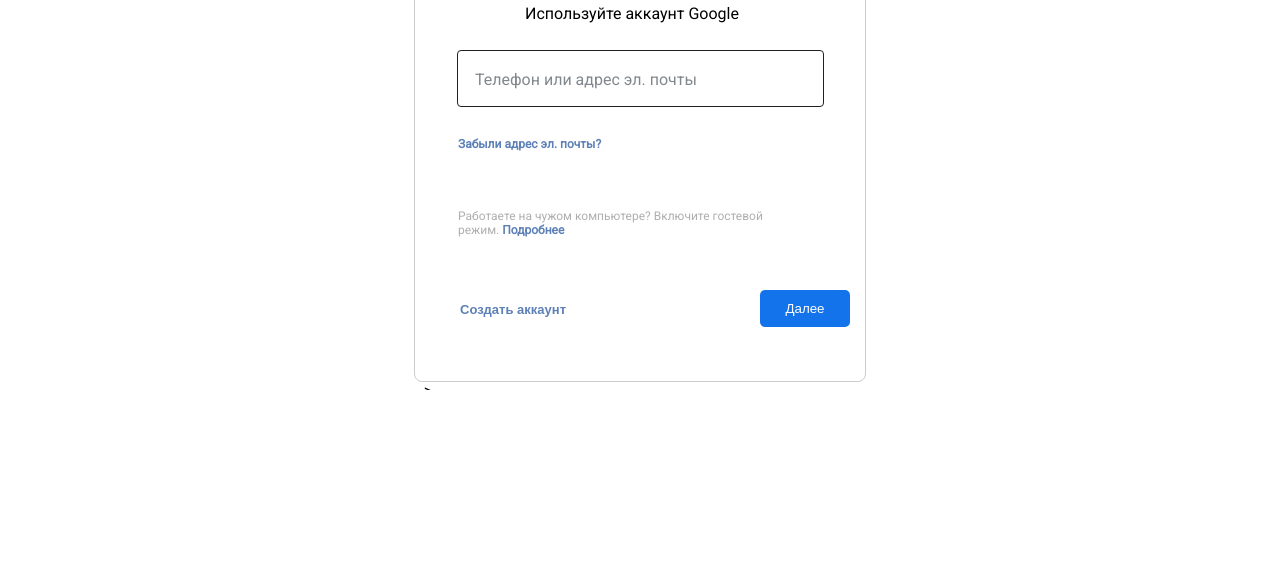
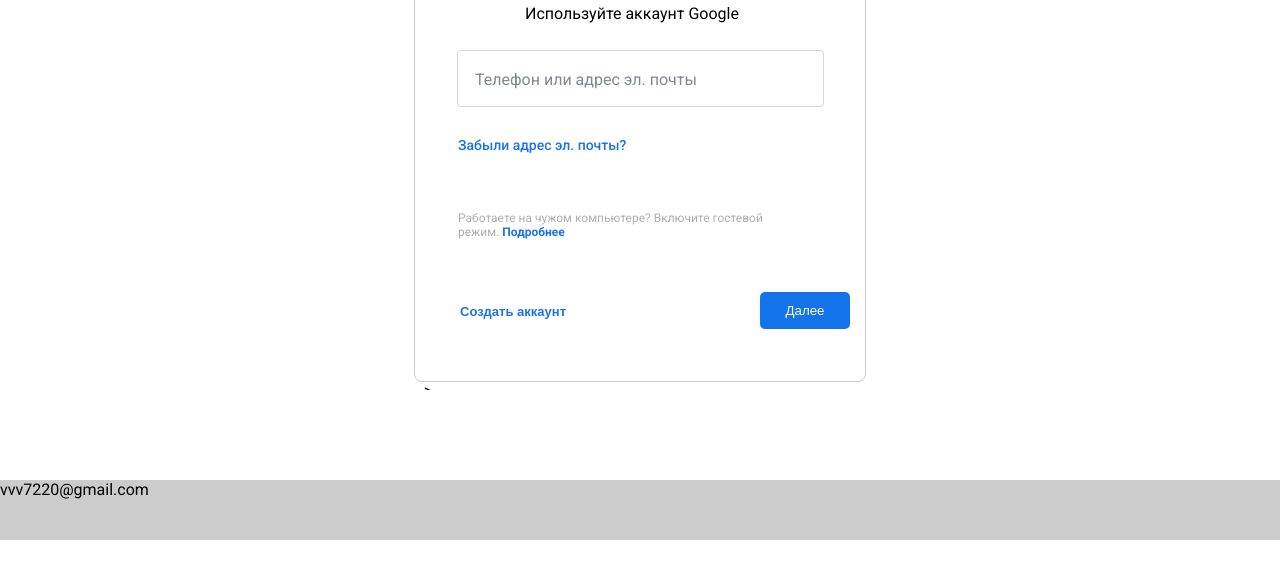
Before and after one commit to vvv7220/LearnWeb, a plain HTML site: page googleentry.loc/index.html in a window 1280 px wide. Shown: the part 220-798 px from the top of the page. Drawn offline with Linux system fonts and the light colour scheme.

Commit message:
27122018
fild.onblur = function(){
  if(this.value){
    ftext.className="move";
  }

```diff
--- a/googleentry.loc/css/style.css
+++ b/googleentry.loc/css/style.css
@@ -1,4 +1,4 @@
-@import url('https://fonts.googleapis.com/css?family=Roboto');
+@import url('https://fonts.googleapis.com/css?family=Roboto:400,500,700');
 @import url('https://fonts.googleapis.com/css?family=Open+Sans:400,600&subset=cyrillic,cyrillic-ext');
 
 *{
@@ -7,6 +7,11 @@
 }
 body{
     font-family: 'Roboto', sans-serif;
+}
+footer{
+width: 100%;
+height: 60px;
+background: #ccc;
 }
 .gwrap{
     width: 420px;
@@ -40,7 +45,7 @@ body{
 width: 360px;
 height: 55px;
 /* border: solid 2px #5D80B6 #81878C; */
-border: solid 1px rgb(32, 33, 36);
+border: solid 1px #d6d6d6;
 border-radius: 4px;
 margin: auto auto;
 display: block;
@@ -57,10 +62,10 @@ font: 400 16px Roboto,RobotoDraft,Helvetica,Arial,sans-serif;
 }
 
 .remind{
-font-size: 12px;
-color: #5D80B6;
+font-size: 14px;
+color: #1a73e8;
 margin: 30px 28px;
-font-weight: 700;
+font-weight: 500;
 display: inline-block;
 }
 .remind2{
@@ -72,7 +77,7 @@ display: inline-block;
     }
     .remind3{
         font-size: 12px;
-        color: #5D80B6;
+        color: #1a73e8;
         margin: 28px 3px;
         font-weight: 700;
         }
@@ -87,8 +92,7 @@ margin: 25px 0;;
         width: 130px;
         height: 36px;
         font-size: 13px;
-        color: #5D80B6;
-
+        color: #1a73e8;
         line-height: 1.7em;
         font-weight: bold;
         margin: 2px 18px;
@@ -204,10 +208,16 @@ letter-spacing: 0.25px;
 #ftext.move {
             top: 12px;
             width: 185px;
-            color: #5D80B6;
+            color: #0074E8;
             font-size: 13px;
           }
 
+
+          #fild:focus{
+            /* border: solid 2px #5D80B6 #81878C; */
+            border: solid 1px blue;
+            box-shadow: 0 5px 5px 5px gray;
+            }
 /* Программирование кнопки Далее */
           .nxt{
             width: 90px;
--- a/googleentry.loc/index.html
+++ b/googleentry.loc/index.html
@@ -50,5 +50,6 @@
   </div>
 </div>
 </div>
+<footer>vvv7220@gmail.com</footer>
 </body>
 </html>
--- a/googleentry.loc/js/script.js
+++ b/googleentry.loc/js/script.js
@@ -23,7 +23,12 @@ fild.onfocus = function(){
 ftext.className="move";
 }
 fild.onblur = function(){
+  if(this.value){
+    ftext.className="move";
+  }
+  else{
   ftext.className="";
+}
   }
 }
 //Программирование кнопки Далее
```
